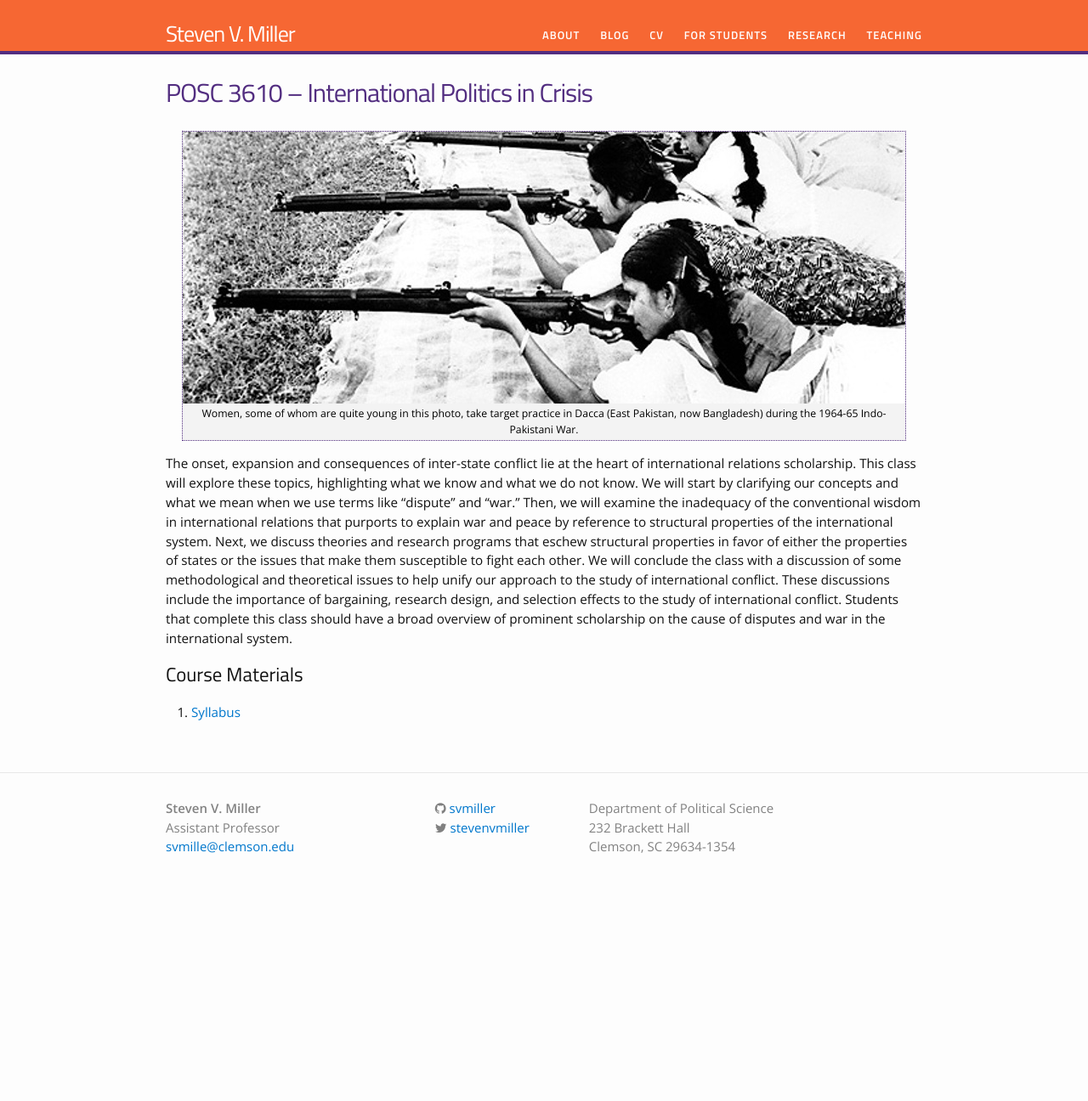
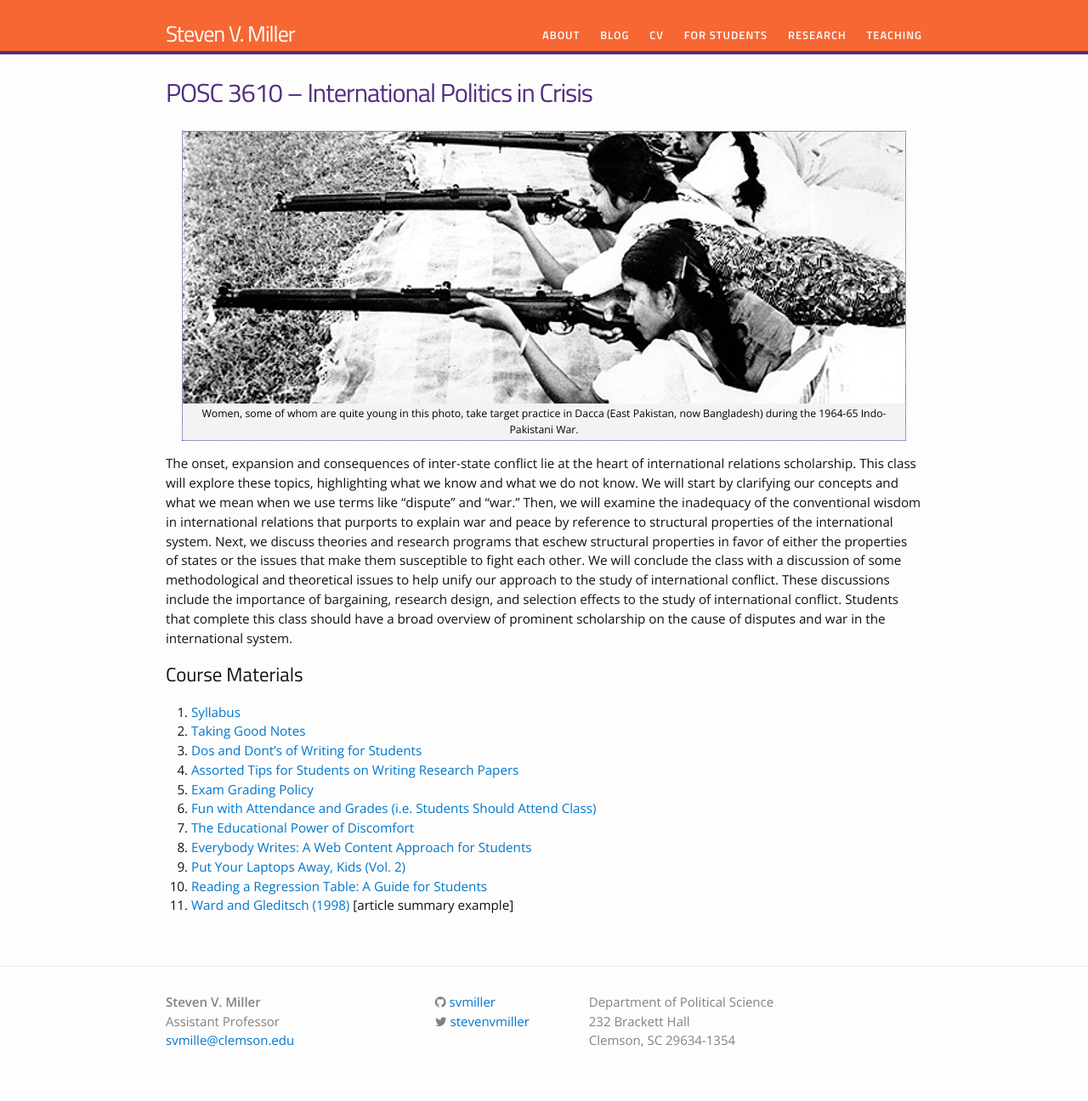
Before and after one commit to svmiller/svmiller.github.io, a Jekyll site: the page built from teaching/posc-3610.md, in a window 1280 px wide. Shown: the whole page at 85% size. Built offline with Jekyll 4.4.1, drawn with Linux system fonts in a browser that asks for light colours; nearby versions of some CDN libraries; some web fonts are replaced; before the commit the page ends 1068 px from its top, so only the background shows below that.

Commit message:
new teaching pages for spring 2017

```diff
--- a/teaching/posc-3610.md
+++ b/teaching/posc-3610.md
@@ -11,3 +11,13 @@
 ## Course Materials
 
 1. [Syllabus](https://www.dropbox.com/s/6z1xcwancsr2xkg/posc3610-spring2017-syllabus.pdf?dl=0)
+2. [Taking Good Notes](http://svmiller.com/blog/2014/09/taking-good-notes/)
+3. [Dos and Dont's of Writing for Students](http://svmiller.com/blog/2015/06/dos-and-donts-of-writing-for-students/)
+4. [Assorted Tips for Students on Writing Research Papers](http://svmiller.com/blog/2015/12/assorted-tips-students-research-papers/)
+5. [Exam Grading Policy](https://www.dropbox.com/s/apihjs7di81aqcv/svm-exam-grading-policy.pdf?dl=0)
+6. [Fun with Attendance and Grades (i.e. Students Should Attend Class)](http://svmiller.com/blog/2016/05/fun-with-attendance-grades/)
+7. [The Educational Power of Discomfort](http://svmiller.com/blog/2016/05/educational-power-discomfort/)
+8. [Everybody Writes: A Web Content Approach for Students](http://svmiller.com/blog/2016/05/everybody-writes-academic/)
+9. [Put Your Laptops Away, Kids (Vol. 2)](http://svmiller.com/blog/2016/05/put-your-laptops-away-2/)
+10. [Reading a Regression Table: A Guide for Students](http://svmiller.com/blog/2014/08/reading-a-regression-table-a-guide-for-students/)
+11. [Ward and Gleditsch (1998)](https://www.dropbox.com/s/2zs0m2upcvuq3vf/svm-notes-wardgleditsch1998dp.pdf?dl=0) [article summary example]
```
Also changed, not shown: teaching/posc-3410.md (+3 -1 lines).
